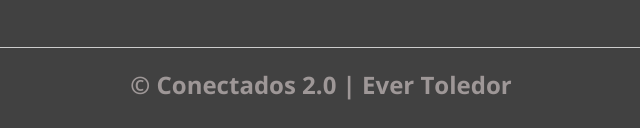
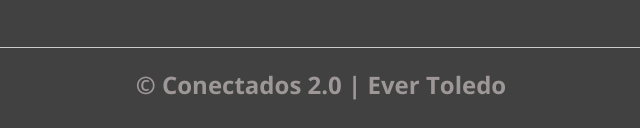
Before and after one commit to anonymus002/grafhics.Eleni, a plain HTML site: page index.html in a window 1280 px wide. Shown: the part 2876-3004 px from the top of the page, 319-959 px from the left. Drawn offline with nearby package versions, Linux system fonts and the light colour scheme.

Commit message:
Update index.html

```diff
--- a/index.html
+++ b/index.html
@@ -167,7 +167,7 @@
                 <p>Catamarca-Argentina</p>
             </div>
         </div>
-        <h2 class="titulo-final">&copy; Conectados 2.0 | Ever Toledor</h2>
+        <h2 class="titulo-final">&copy; Conectados 2.0 | Ever Toledo</h2>
     </footer>
 </body>
 
```
